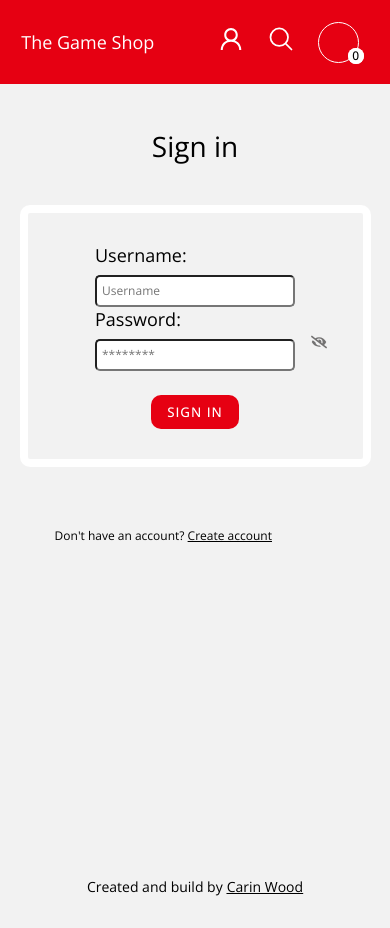
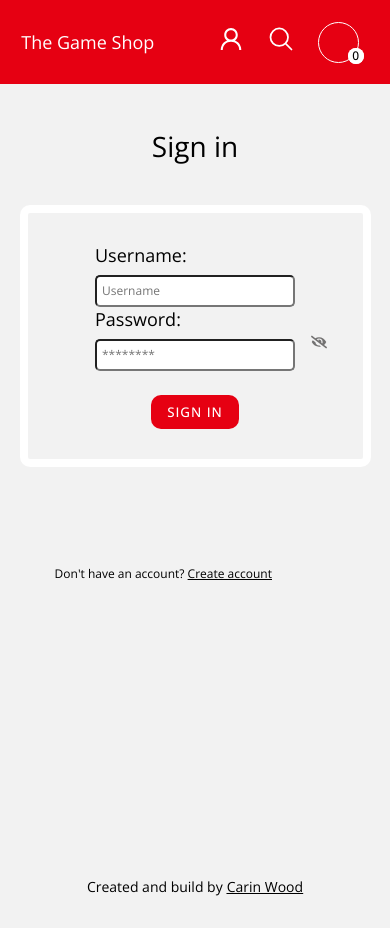
Before and after one commit to CarinWood/Game-shop, a React (Create React App) app: page /login in a window 390 px wide. Built offline with nearby package versions, Linux system fonts and the light colour scheme; some icons are missing.

Commit message:
update small text responsive css

```diff
--- a/src/styles/loginpage.css
+++ b/src/styles/loginpage.css
@@ -241,7 +241,7 @@
         font-size: 12px!important;
         position: absolute;
         left: 10%;
-        bottom: -10%;
+        bottom: -20%;
     }
 
     .register-container {
```
